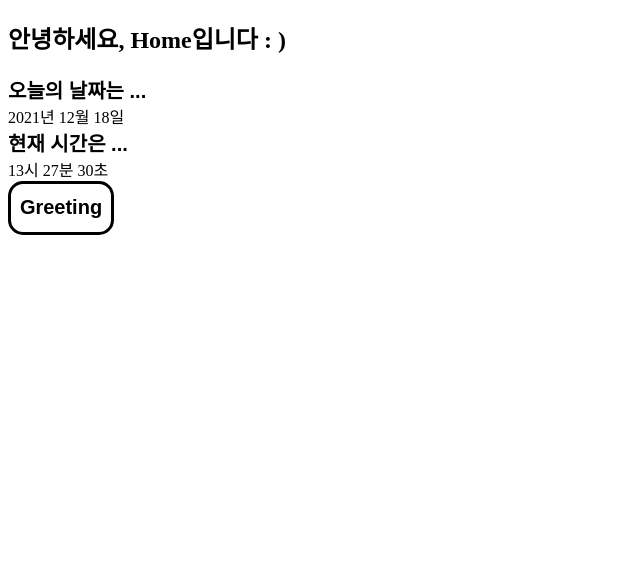
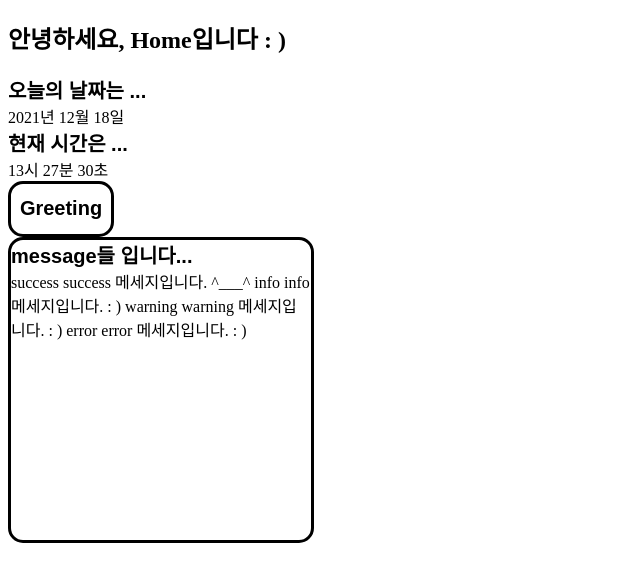
Before and after one commit to minhob38/django-server, a Django app: page /home/ in a window 1280 px wide. Shown: the top 582 px of the page, without its empty margins (0-640 px from the left). Run offline with Django 3.2, Linux system fonts and the light colour scheme.

Commit message:
add message

```diff
--- a/config/settings.py
+++ b/config/settings.py
@@ -46,7 +46,7 @@ INSTALLED_APPS = [
     "django.contrib.auth",
     "django.contrib.contenttypes",
     "django.contrib.sessions",
-    "django.contrib.messages",
+    "django.contrib.messages",  # https://docs.djangoproject.com/en/4.0/ref/contrib/messages/
     "django.contrib.staticfiles",
     "rest_framework",
     "drf_yasg",
--- a/page/statics/styles/home.css
+++ b/page/statics/styles/home.css
@@ -1,5 +1,16 @@
 .current {
   font: normal bold 20px sans-serif;
+}
+
+#message {
+  font: normal bold 20px sans-serif;
+}
+
+#message-box {
+  width: 300px;
+  height: 300px;
+  border: 3px solid black;
+  border-radius: 15px;
 }
 
 #greeting-button {
@@ -9,13 +20,12 @@
   justify-content: center;
   align-items: center;
   width: 100px;
-  height: 3rem;
+  height: 50px;
   border: 3px solid black;
   border-radius: 15px;
   font: normal bold 20px sans-serif;
 }
-ß
-#greeting-button:hover {
+ß #greeting-button:hover {
   background-color: gray;
   color: white;
 }
--- a/page/templates/home/home.html
+++ b/page/templates/home/home.html
@@ -17,6 +17,15 @@
     <span>27분</span>
     <span>30초</span>
     <button id="greeting-button">Greeting</button>
+    <div id=message-box>
+      <div id="message">message들 입니다...</div>
+        {% if messages %}
+	        {% for message in messages %}
+		        {{ message.tags }}
+		        {{ message.message }}
+	        {% endfor %}
+        {% endif %}
+    </div>
     <script src="{% static 'scripts/home.js' %}"></script>
   </body>
 </html>
--- a/page/views.py
+++ b/page/views.py
@@ -1,6 +1,7 @@
 from django.shortcuts import render
 from django.views import View
 from datetime import datetime
+from django.contrib import messages
 
 
 class HomeView(View):
@@ -24,4 +25,11 @@ class HomeView(View):
             }
         }
 
+        # django message document
+        # https://docs.djangoproject.com/en/4.0/ref/contrib/messages/
+        messages.add_message(request, messages.SUCCESS, "success 메세지입니다. ^___^")
+        messages.info(request, "info 메세지입니다. : )")
+        messages.warning(request, "warning 메세지입니다. : )")
+        messages.error(request, "error 메세지입니다. : )")
+
         return render(request, "home/home.html", context)
```
